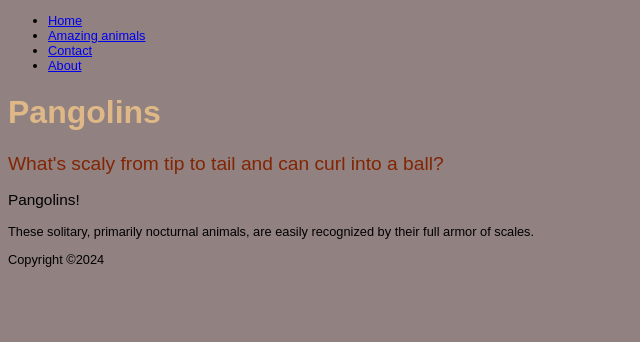
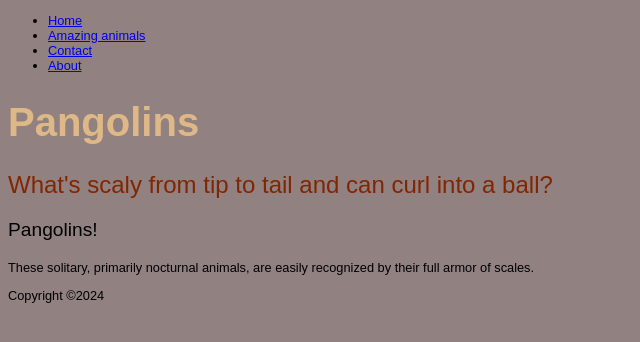
Before and after one commit to Anne-Zwift/Pangolins, a plain HTML site: page index.html in a window 1280 px wide. Shown: the whole page, without its empty margins (0-640 px from the left). Drawn offline with Linux system fonts and the light colour scheme.

Commit message:
font size rem

```diff
--- a/css/styles.css
+++ b/css/styles.css
@@ -1,23 +1,23 @@
 body {
     background-color: #918181;
     font-family: Arial, Helvetica, sans-serif;
-    font-size: 0.8em;
+    font-size: 0.8rem;
 }
 
 h1 {
-    font-size: 2.5em;
+    font-size: 2.5rem;
     font-weight: 600;
     color: burlywood;
 }
 
 h2 {
-    font-size: 1.5em;
+    font-size: 1.5rem;
     font-weight: 400;
     color: #822503;
 }
 
 h3 {
-    font-size: 1.2em;
+    font-size: 1.2rem;
     font-weight: 400;
     color: #000;
 }
```
